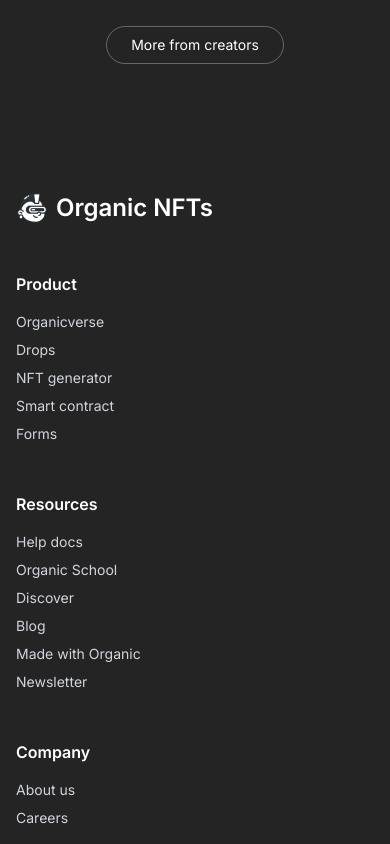
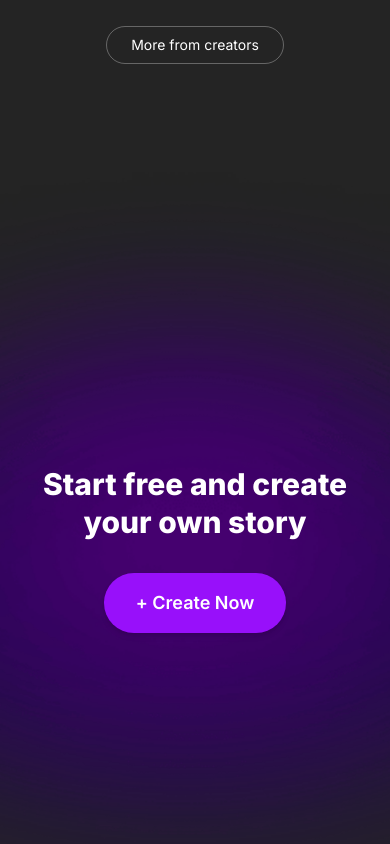
Before and after one commit to rohit-lagom/organic-nft, a Next.js app: page / in a window 390 px wide. Shown: the part 4480-5324 px from the top of the page. Built offline with nearby package versions, Linux system fonts and the light colour scheme.

Commit message:
fix (Create): ADded Create Section

```diff
--- a/src/app/page.js
+++ b/src/app/page.js
@@ -7,6 +7,7 @@ import { Footer } from "@/components/footer/footer";
 
 import Image from "next/image";
 import TopCreators from "@/components/top-creators/top-creators";
+import Create from "@/components/create/create";
 
 export default function Home() {
   return (
@@ -16,6 +17,7 @@ export default function Home() {
       <Code/>
       <Explore/>
       <TopCreators/>
+      <Create/>
       <Footer/>
     </main>
   );
--- /dev/null
+++ b/src/components/create/create.jsx
@@ -0,0 +1,24 @@
+'use client';
+
+import Image from 'next/image';
+import HeroBg from '@/assets/images/HeroBg.png';
+
+export default function Create() {
+  return (
+        <section
+          className="relative min-h-screen flex items-center justify-center bg-[#242424] text-white overflow-hidden px-4 sm:px-6 md:px-8 py-16 sm:py-24 lg:py-32"
+        >
+          <Image src={HeroBg} alt="Hero Background" fill className="object-cover z-0" priority />
+      <div className="relative z-10 flex flex-col items-center text-center max-w-2xl mx-auto">
+        <h2 className="text-3xl sm:text-4xl md:text-6xl font-extrabold leading-tight">
+          Start free and <br className="hidden sm:block" /> create your own story
+        </h2>
+
+
+        <button className="mt-8 px-8 py-4 bg-purple-600 hover:bg-purple-700 text-white text-lg font-semibold rounded-full shadow-md transition">
+          + Create Now
+        </button>
+      </div>
+    </section>
+  );
+}
```
